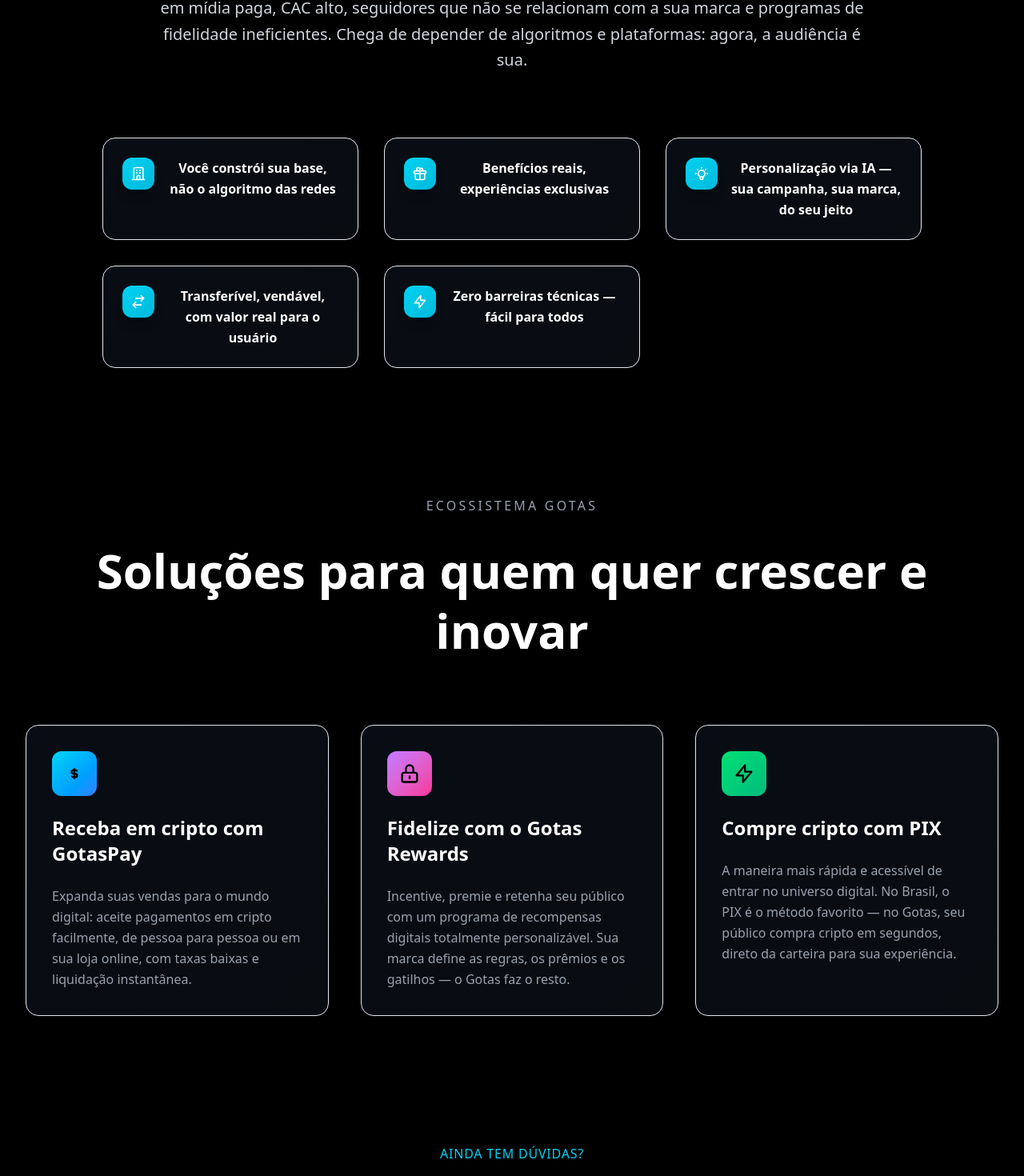
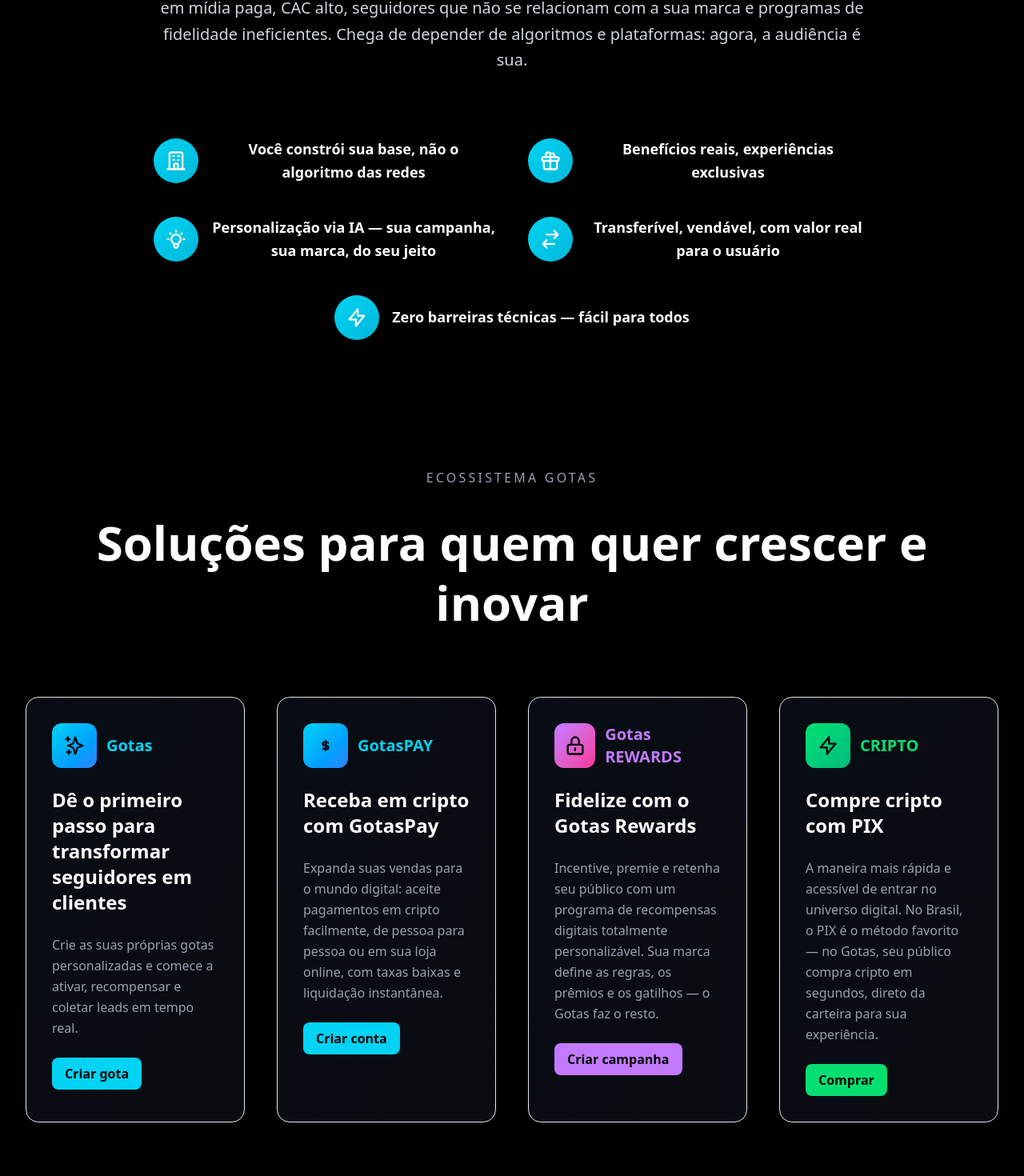
Before and after one commit to arielvdl/gotas-web, a Next.js app: page / in a window 1280 px wide. Shown: the part 3897-5367 px from the top of the page at 80% size. Built offline with nearby package versions, Linux system fonts and the light colour scheme; a web font is replaced by a local one.

Commit message:
feat: atualizar seção ecossistema e FAQ - adicionar novo item Gotas, nomes aos produtos, formatação FAQ

```diff
--- a/src/components/ui/ecosystem-section.tsx
+++ b/src/components/ui/ecosystem-section.tsx
@@ -12,14 +12,47 @@ export function EcosystemSection() {
         </h2>
       </div>
 
-      <div className="grid md:grid-cols-3 gap-6 sm:gap-8 lg:gap-10">
+      <div className="grid md:grid-cols-2 lg:grid-cols-4 gap-6 sm:gap-8 lg:gap-10">
+        {/* Gotas */}
+        <div className="bg-gradient-to-br from-gray-900/50 to-gray-800/30 backdrop-blur-sm border border-gray-700/50 rounded-2xl p-6 sm:p-8 hover:border-cyan-400/50 transition-all duration-300 group">
+          <div className="space-y-4 sm:space-y-6">
+            <div className="flex items-center space-x-3">
+              <div className="w-12 h-12 sm:w-14 sm:h-14 bg-gradient-to-br from-cyan-400 to-blue-500 rounded-xl flex items-center justify-center group-hover:scale-110 transition-transform duration-300">
+                <svg className="w-6 h-6 sm:w-7 sm:h-7 text-black" fill="none" stroke="currentColor" viewBox="0 0 24 24">
+                  <path strokeLinecap="round" strokeLinejoin="round" strokeWidth={2} d="M5 3v4M3 5h4M6 17v4m-2-2h4m5-16l2.286 6.857L21 12l-5.714 2.143L13 21l-2.286-6.857L5 12l5.714-2.143L13 3z" />
+                </svg>
+              </div>
+              <h4 className="text-lg sm:text-xl font-bold text-cyan-400">
+                Gotas
+              </h4>
+            </div>
+            <h3 className="text-xl sm:text-2xl font-bold text-white group-hover:text-cyan-400 transition-colors duration-300">
+              Dê o primeiro passo para transformar seguidores em clientes
+            </h3>
+            <p className="text-sm sm:text-base text-gray-400 leading-relaxed">
+              Crie as suas próprias gotas personalizadas e comece a ativar, recompensar e coletar leads em tempo real.
+            </p>
+            <button
+              onClick={() => window.open('#', '_blank')}
+              className="bg-cyan-400 text-black px-4 py-2 rounded-lg font-bold hover:bg-cyan-300 transition-all duration-200 transform hover:scale-105 w-full sm:w-auto"
+            >
+              Criar gota
+            </button>
+          </div>
+        </div>
+
         {/* GotasPay */}
         <div className="bg-gradient-to-br from-gray-900/50 to-gray-800/30 backdrop-blur-sm border border-gray-700/50 rounded-2xl p-6 sm:p-8 hover:border-cyan-400/50 transition-all duration-300 group">
           <div className="space-y-4 sm:space-y-6">
+            <div className="flex items-center space-x-3">
               <div className="w-12 h-12 sm:w-14 sm:h-14 bg-gradient-to-br from-cyan-400 to-blue-500 rounded-xl flex items-center justify-center group-hover:scale-110 transition-transform duration-300">
                 <svg className="w-6 h-6 sm:w-7 sm:h-7 text-black" fill="none" stroke="currentColor" viewBox="0 0 24 24">
                   <path strokeLinecap="round" strokeLinejoin="round" strokeWidth={2} d="M12 8c-1.657 0-3 .895-3 2s1.343 2 3 2 3 .895 3 2-1.343 2-3 2m0-8c1.11 0 2.08.402 2.599 1M12 8V7m0 1v8m0 0v1m0-1c-1.11 0-2.08-.402-2.599-1" />
                 </svg>
+              </div>
+              <h4 className="text-lg sm:text-xl font-bold text-cyan-400">
+                GotasPAY
+              </h4>
             </div>
             <h3 className="text-xl sm:text-2xl font-bold text-white group-hover:text-cyan-400 transition-colors duration-300">
               Receba em cripto com GotasPay
@@ -27,16 +60,27 @@ export function EcosystemSection() {
             <p className="text-sm sm:text-base text-gray-400 leading-relaxed">
               Expanda suas vendas para o mundo digital: aceite pagamentos em cripto facilmente, de pessoa para pessoa ou em sua loja online, com taxas baixas e liquidação instantânea.
             </p>
+            <button
+              onClick={() => window.open('http://commerce.gotas.com/', '_blank')}
+              className="bg-cyan-400 text-black px-4 py-2 rounded-lg font-bold hover:bg-cyan-300 transition-all duration-200 transform hover:scale-105 w-full sm:w-auto"
+            >
+              Criar conta
+            </button>
           </div>
         </div>
 
         {/* Gotas Rewards */}
         <div className="bg-gradient-to-br from-gray-900/50 to-gray-800/30 backdrop-blur-sm border border-gray-700/50 rounded-2xl p-6 sm:p-8 hover:border-purple-400/50 transition-all duration-300 group">
           <div className="space-y-4 sm:space-y-6">
+            <div className="flex items-center space-x-3">
               <div className="w-12 h-12 sm:w-14 sm:h-14 bg-gradient-to-br from-purple-400 to-pink-500 rounded-xl flex items-center justify-center group-hover:scale-110 transition-transform duration-300">
                 <svg className="w-6 h-6 sm:w-7 sm:h-7 text-black" fill="none" stroke="currentColor" viewBox="0 0 24 24">
                   <path strokeLinecap="round" strokeLinejoin="round" strokeWidth={2} d="M12 15v2m-6 4h12a2 2 0 002-2v-6a2 2 0 00-2-2H6a2 2 0 00-2 2v6a2 2 0 002 2zm10-10V7a4 4 0 00-8 0v4h8z" />
                 </svg>
+              </div>
+              <h4 className="text-lg sm:text-xl font-bold text-purple-400">
+                Gotas REWARDS
+              </h4>
             </div>
             <h3 className="text-xl sm:text-2xl font-bold text-white group-hover:text-purple-400 transition-colors duration-300">
               Fidelize com o Gotas Rewards
@@ -44,16 +88,27 @@ export function EcosystemSection() {
             <p className="text-sm sm:text-base text-gray-400 leading-relaxed">
               Incentive, premie e retenha seu público com um programa de recompensas digitais totalmente personalizável. Sua marca define as regras, os prêmios e os gatilhos — o Gotas faz o resto.
             </p>
+            <button
+              onClick={() => window.open('http://rewards.gotas.com/', '_blank')}
+              className="bg-purple-400 text-black px-4 py-2 rounded-lg font-bold hover:bg-purple-300 transition-all duration-200 transform hover:scale-105 w-full sm:w-auto"
+            >
+              Criar campanha
+            </button>
           </div>
         </div>
 
         {/* Compre cripto com PIX */}
         <div className="bg-gradient-to-br from-gray-900/50 to-gray-800/30 backdrop-blur-sm border border-gray-700/50 rounded-2xl p-6 sm:p-8 hover:border-green-400/50 transition-all duration-300 group">
           <div className="space-y-4 sm:space-y-6">
+            <div className="flex items-center space-x-3">
               <div className="w-12 h-12 sm:w-14 sm:h-14 bg-gradient-to-br from-green-400 to-emerald-500 rounded-xl flex items-center justify-center group-hover:scale-110 transition-transform duration-300">
                 <svg className="w-6 h-6 sm:w-7 sm:h-7 text-black" fill="none" stroke="currentColor" viewBox="0 0 24 24">
                   <path strokeLinecap="round" strokeLinejoin="round" strokeWidth={2} d="M13 10V3L4 14h7v7l9-11h-7z" />
                 </svg>
+              </div>
+              <h4 className="text-lg sm:text-xl font-bold text-green-400">
+                CRIPTO
+              </h4>
             </div>
             <h3 className="text-xl sm:text-2xl font-bold text-white group-hover:text-green-400 transition-colors duration-300">
               Compre cripto com PIX
@@ -61,6 +116,12 @@ export function EcosystemSection() {
             <p className="text-sm sm:text-base text-gray-400 leading-relaxed">
               A maneira mais rápida e acessível de entrar no universo digital. No Brasil, o PIX é o método favorito — no Gotas, seu público compra cripto em segundos, direto da carteira para sua experiência.
             </p>
+            <button
+              onClick={() => window.open('https://pix.gotas.com/', '_blank')}
+              className="bg-green-400 text-black px-4 py-2 rounded-lg font-bold hover:bg-green-300 transition-all duration-200 transform hover:scale-105 w-full sm:w-auto"
+            >
+              Comprar
+            </button>
           </div>
         </div>
       </div>
--- a/src/components/ui/faq-section.tsx
+++ b/src/components/ui/faq-section.tsx
@@ -13,8 +13,12 @@ export function FaqSection() {
 
   const faqItems: FaqItem[] = [
     {
+      question: "O que são Gotas?",
+      answer: "No Gotas.com, uma gota é um token digital que representa uma recompensa, benefício ou acesso exclusivo oferecido por uma marca, criador de conteúdo, artista, time ou qualquer organização que deseje se conectar de forma mais próxima com sua audiência."
+    },
+    {
       question: "Preciso entender de blockchain para usar o Gotas?",
-      answer: "De jeito nenhum! O Gotas foi feito para ser simples: você cria, seu público resgata — sem termos técnicos, sem complexidade."
+      answer: "De jeito nenhum! O Gotas foi feito para ser simples: você cria, seu público resgata — sem termos técnicos, sem complexidade. As gotas são registradas na blockchain, o que garante transparência, segurança e rastreabilidade — e o melhor: podem ser distribuídas de forma super simples, mesmo para quem nunca usou Web3 antes."
     },
     {
       question: "Como posso usar as gotas?",
@@ -23,6 +27,10 @@ export function FaqSection() {
     {
       question: "Consigo saber quem resgatou minha gota?",
       answer: "Sim! Cada gota resgatada vira um lead qualificado, com informações e permissão para ativação direta — por onde você quiser."
+    },
+    {
+      question: "As Gotas têm valor real?",
+      answer: "O valor das Gotas é definido por você e pela sua comunidade. Cada Gota é um ativo digital e, ao criar uma, você escolhe o significado e o benefício que ela vai oferecer. Veja alguns exemplos de como uma Gota pode ter valor real:\n\n🎁 Presente digital: Pode ser um brinde, desconto ou experiência exclusiva para quem receber.\n\n🎟️ Acesso especial: Permite participar de sorteios, eventos, grupos privados ou conteúdos exclusivos.\n\n💎 Colecionável digital: Funciona como um NFT, representando pertencimento a uma comunidade ou acesso a edições limitadas.\n\n💰 Ativo de valor: Pode ser trocada, vendida ou utilizada em campanhas e ações da marca, criando oportunidades reais de engajamento e recompensa.\n\nNo fim, o que faz uma Gota ter valor real é o propósito e a utilidade que você cria para ela — e como ela conecta sua marca à sua audiência."
     },
     {
       question: "Quais as principais diferenças entre o Gotas e os pontos e programas tradicionais?",
@@ -75,9 +83,9 @@ export function FaqSection() {
                 <div className="px-6 pb-6 border-t border-gray-700">
                   <div className="pt-4">
                     {typeof item.answer === 'string' ? (
-                      <p className="text-base sm:text-lg text-gray-300 leading-relaxed">
+                      <div className="text-base sm:text-lg text-gray-300 leading-relaxed text-left whitespace-pre-line">
                         {item.answer}
-                      </p>
+                      </div>
                     ) : (
                       item.answer
                     )}
--- a/src/components/ui/problem-section.tsx
+++ b/src/components/ui/problem-section.tsx
@@ -12,73 +12,60 @@ export function ProblemSection() {
              As marcas enfrentam os mesmos problemas: Dependência das redes sociais, alto investimento em mídia paga, CAC alto, seguidores que não se relacionam com a sua marca e programas de fidelidade ineficientes. Chega de depender de algoritmos e plataformas: agora, a audiência é sua.
            </p>
 
-        {/* Bloco Comparativo */}
-        <div className="grid grid-cols-1 md:grid-cols-2 lg:grid-cols-3 gap-6 sm:gap-8 max-w-5xl mx-auto pt-8 sm:pt-12">
-          <div className="group relative bg-gradient-to-br from-gray-900/50 to-gray-800/30 backdrop-blur-sm rounded-2xl p-6 border border-gray-600/30 hover:border-cyan-400/50 transition-all duration-300 hover:shadow-lg hover:shadow-cyan-400/10 hover:-translate-y-1">
-            <div className="absolute inset-0 bg-gradient-to-br from-cyan-400/5 to-transparent rounded-2xl opacity-0 group-hover:opacity-100 transition-opacity duration-300"></div>
-            <div className="relative flex items-start gap-4">
-              <div className="w-10 h-10 bg-gradient-to-br from-cyan-400 to-cyan-500 rounded-xl flex items-center justify-center flex-shrink-0 shadow-lg">
-                <svg className="w-5 h-5 text-white" fill="none" stroke="currentColor" viewBox="0 0 24 24">
+        {/* Lista de Benefícios */}
+        <div className="max-w-4xl mx-auto pt-8 sm:pt-12">
+          <div className="grid grid-cols-1 sm:grid-cols-2 gap-6 sm:gap-8 lg:gap-10">
+            <div className="group flex items-center gap-4 hover:scale-105 transition-all duration-300">
+              <div className="w-12 h-12 sm:w-14 sm:h-14 bg-gradient-to-br from-cyan-400 to-cyan-500 rounded-full flex items-center justify-center flex-shrink-0 shadow-lg group-hover:shadow-cyan-400/30 transition-all duration-300">
+                <svg className="w-6 h-6 sm:w-7 sm:h-7 text-white" fill="none" stroke="currentColor" viewBox="0 0 24 24">
                   <path strokeLinecap="round" strokeLinejoin="round" strokeWidth={2} d="M19 21V5a2 2 0 00-2-2H7a2 2 0 00-2 2v16m14 0h2m-2 0h-5m-9 0H3m2 0h5M9 7h1m-1 4h1m4-4h1m-1 4h1m-5 10v-5a1 1 0 011-1h2a1 1 0 011 1v5m-4 0h4" />
                 </svg>
               </div>
-              <p className="text-white font-semibold text-sm sm:text-base leading-relaxed">
+              <p className="text-white font-semibold text-base sm:text-lg leading-relaxed group-hover:text-cyan-400 transition-colors duration-300">
                 Você constrói sua base, não o algoritmo das redes
               </p>
             </div>
-          </div>
 
-          <div className="group relative bg-gradient-to-br from-gray-900/50 to-gray-800/30 backdrop-blur-sm rounded-2xl p-6 border border-gray-600/30 hover:border-cyan-400/50 transition-all duration-300 hover:shadow-lg hover:shadow-cyan-400/10 hover:-translate-y-1">
-            <div className="absolute inset-0 bg-gradient-to-br from-cyan-400/5 to-transparent rounded-2xl opacity-0 group-hover:opacity-100 transition-opacity duration-300"></div>
-            <div className="relative flex items-start gap-4">
-              <div className="w-10 h-10 bg-gradient-to-br from-cyan-400 to-cyan-500 rounded-xl flex items-center justify-center flex-shrink-0 shadow-lg">
-                <svg className="w-5 h-5 text-white" fill="none" stroke="currentColor" viewBox="0 0 24 24">
+            <div className="group flex items-center gap-4 hover:scale-105 transition-all duration-300">
+              <div className="w-12 h-12 sm:w-14 sm:h-14 bg-gradient-to-br from-cyan-400 to-cyan-500 rounded-full flex items-center justify-center flex-shrink-0 shadow-lg group-hover:shadow-cyan-400/30 transition-all duration-300">
+                <svg className="w-6 h-6 sm:w-7 sm:h-7 text-white" fill="none" stroke="currentColor" viewBox="0 0 24 24">
                   <path strokeLinecap="round" strokeLinejoin="round" strokeWidth={2} d="M12 8v13m0-13V6a2 2 0 112 2h-2zm0 0V5.5A2.5 2.5 0 109.5 8H12zm-7 4h14M5 12a2 2 0 110-4h14a2 2 0 110 4M5 12v7a2 2 0 002 2h10a2 2 0 002-2v-7" />
                 </svg>
               </div>
-              <p className="text-white font-semibold text-sm sm:text-base leading-relaxed">
+              <p className="text-white font-semibold text-base sm:text-lg leading-relaxed group-hover:text-cyan-400 transition-colors duration-300">
                 Benefícios reais, experiências exclusivas
               </p>
             </div>
-          </div>
 
-          <div className="group relative bg-gradient-to-br from-gray-900/50 to-gray-800/30 backdrop-blur-sm rounded-2xl p-6 border border-gray-600/30 hover:border-cyan-400/50 transition-all duration-300 hover:shadow-lg hover:shadow-cyan-400/10 hover:-translate-y-1">
-            <div className="absolute inset-0 bg-gradient-to-br from-cyan-400/5 to-transparent rounded-2xl opacity-0 group-hover:opacity-100 transition-opacity duration-300"></div>
-            <div className="relative flex items-start gap-4">
-              <div className="w-10 h-10 bg-gradient-to-br from-cyan-400 to-cyan-500 rounded-xl flex items-center justify-center flex-shrink-0 shadow-lg">
-                <svg className="w-5 h-5 text-white" fill="none" stroke="currentColor" viewBox="0 0 24 24">
+            <div className="group flex items-center gap-4 hover:scale-105 transition-all duration-300">
+              <div className="w-12 h-12 sm:w-14 sm:h-14 bg-gradient-to-br from-cyan-400 to-cyan-500 rounded-full flex items-center justify-center flex-shrink-0 shadow-lg group-hover:shadow-cyan-400/30 transition-all duration-300">
+                <svg className="w-6 h-6 sm:w-7 sm:h-7 text-white" fill="none" stroke="currentColor" viewBox="0 0 24 24">
                   <path strokeLinecap="round" strokeLinejoin="round" strokeWidth={2} d="M9.663 17h4.673M12 3v1m6.364 1.636l-.707.707M21 12h-1M4 12H3m3.343-5.657l-.707-.707m2.828 9.9a5 5 0 117.072 0l-.548.547A3.374 3.374 0 0014 18.469V19a2 2 0 11-4 0v-.531c0-.895-.356-1.754-.988-2.386l-.548-.547z" />
                 </svg>
               </div>
-              <p className="text-white font-semibold text-sm sm:text-base leading-relaxed">
+              <p className="text-white font-semibold text-base sm:text-lg leading-relaxed group-hover:text-cyan-400 transition-colors duration-300">
                 Personalização via IA — sua campanha, sua marca, do seu jeito
               </p>
             </div>
-          </div>
 
-          <div className="group relative bg-gradient-to-br from-gray-900/50 to-gray-800/30 backdrop-blur-sm rounded-2xl p-6 border border-gray-600/30 hover:border-cyan-400/50 transition-all duration-300 hover:shadow-lg hover:shadow-cyan-400/10 hover:-translate-y-1">
-            <div className="absolute inset-0 bg-gradient-to-br from-cyan-400/5 to-transparent rounded-2xl opacity-0 group-hover:opacity-100 transition-opacity duration-300"></div>
-            <div className="relative flex items-start gap-4">
-              <div className="w-10 h-10 bg-gradient-to-br from-cyan-400 to-cyan-500 rounded-xl flex items-center justify-center flex-shrink-0 shadow-lg">
-                <svg className="w-5 h-5 text-white" fill="none" stroke="currentColor" viewBox="0 0 24 24">
+            <div className="group flex items-center gap-4 hover:scale-105 transition-all duration-300">
+              <div className="w-12 h-12 sm:w-14 sm:h-14 bg-gradient-to-br from-cyan-400 to-cyan-500 rounded-full flex items-center justify-center flex-shrink-0 shadow-lg group-hover:shadow-cyan-400/30 transition-all duration-300">
+                <svg className="w-6 h-6 sm:w-7 sm:h-7 text-white" fill="none" stroke="currentColor" viewBox="0 0 24 24">
                   <path strokeLinecap="round" strokeLinejoin="round" strokeWidth={2} d="M8 7h12m0 0l-4-4m4 4l-4 4m0 6H4m0 0l4 4m-4-4l4-4" />
                 </svg>
               </div>
-              <p className="text-white font-semibold text-sm sm:text-base leading-relaxed">
+              <p className="text-white font-semibold text-base sm:text-lg leading-relaxed group-hover:text-cyan-400 transition-colors duration-300">
                 Transferível, vendável, com valor real para o usuário
               </p>
             </div>
-          </div>
 
-          <div className="group relative bg-gradient-to-br from-gray-900/50 to-gray-800/30 backdrop-blur-sm rounded-2xl p-6 border border-gray-600/30 hover:border-cyan-400/50 transition-all duration-300 hover:shadow-lg hover:shadow-cyan-400/10 hover:-translate-y-1 md:col-span-2 lg:col-span-1">
-            <div className="absolute inset-0 bg-gradient-to-br from-cyan-400/5 to-transparent rounded-2xl opacity-0 group-hover:opacity-100 transition-opacity duration-300"></div>
-            <div className="relative flex items-start gap-4">
-              <div className="w-10 h-10 bg-gradient-to-br from-cyan-400 to-cyan-500 rounded-xl flex items-center justify-center flex-shrink-0 shadow-lg">
-                <svg className="w-5 h-5 text-white" fill="none" stroke="currentColor" viewBox="0 0 24 24">
+            <div className="group flex items-center gap-4 hover:scale-105 transition-all duration-300 sm:col-span-2 justify-center">
+              <div className="w-12 h-12 sm:w-14 sm:h-14 bg-gradient-to-br from-cyan-400 to-cyan-500 rounded-full flex items-center justify-center flex-shrink-0 shadow-lg group-hover:shadow-cyan-400/30 transition-all duration-300">
+                <svg className="w-6 h-6 sm:w-7 sm:h-7 text-white" fill="none" stroke="currentColor" viewBox="0 0 24 24">
                   <path strokeLinecap="round" strokeLinejoin="round" strokeWidth={2} d="M13 10V3L4 14h7v7l9-11h-7z" />
                 </svg>
               </div>
-              <p className="text-white font-semibold text-sm sm:text-base leading-relaxed">
+              <p className="text-white font-semibold text-base sm:text-lg leading-relaxed group-hover:text-cyan-400 transition-colors duration-300">
                 Zero barreiras técnicas — fácil para todos
               </p>
             </div>
```
Lines whose indentation alone changed are shown as unchanged.
